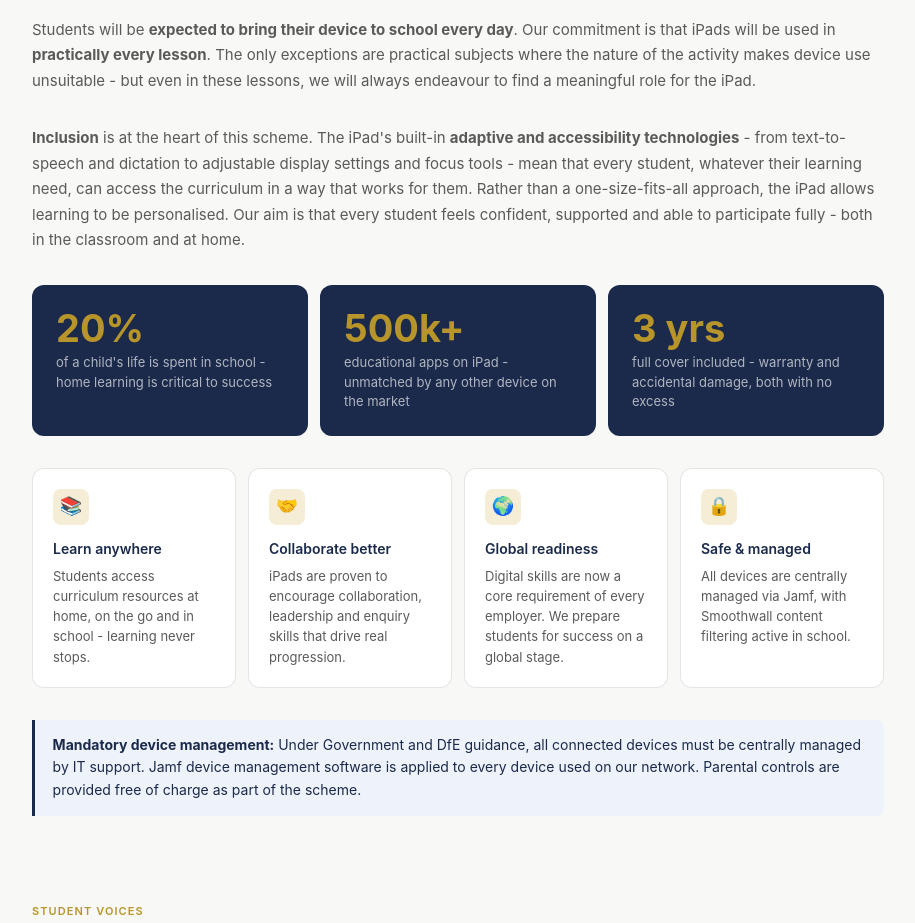
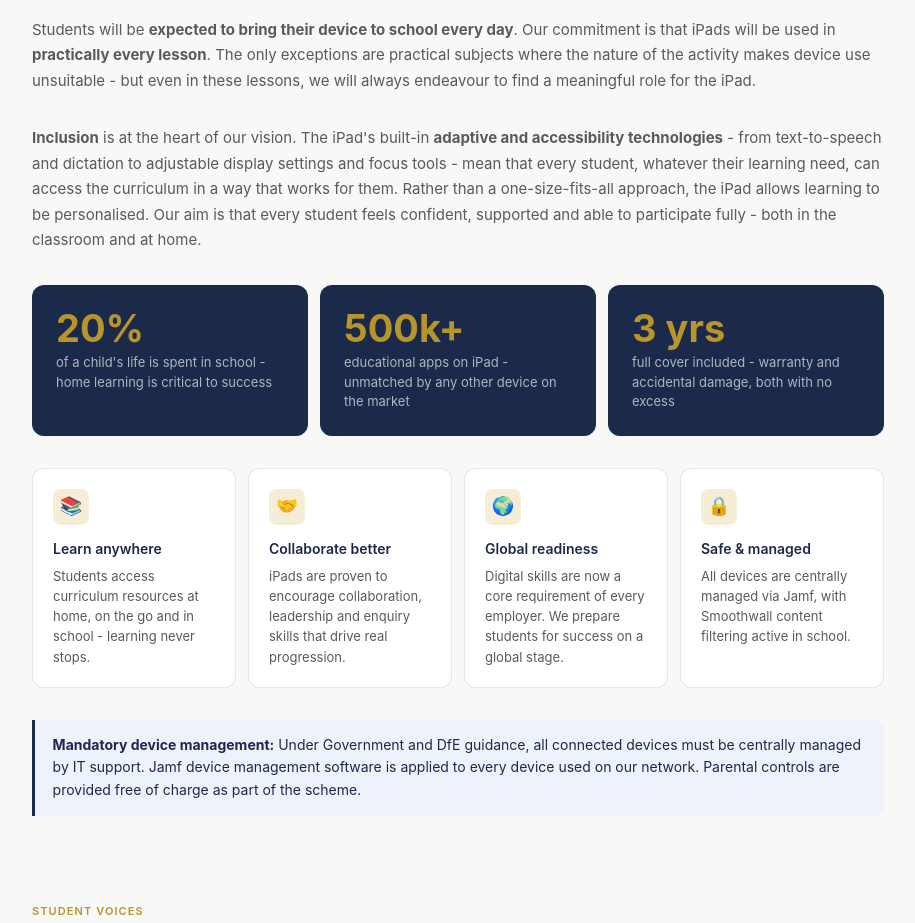
Before and after one commit to lukemulhall/kga, a plain HTML site: page Kings_Group_Academies_iPad_Scheme.html in a window 1280 px wide. Shown: the part 1180-2103 px from the top of the page, without its empty margins (182-1097 px from the left). Drawn offline with Linux system fonts and the light colour scheme.

Commit message:
Change 'heart of this scheme' to 'heart of our vision'

```diff
--- a/Kings_Group_Academies_iPad_Scheme.html
+++ b/Kings_Group_Academies_iPad_Scheme.html
@@ -673,7 +673,7 @@
       <p class="section-intro">For the past five years, we have asked parents and students whether they would like the school to run a device scheme. The response has been <strong>overwhelming</strong>. Students and parents have consistently told us they want devices to be a <strong>feature of most lessons</strong>, and the evidence backs this up: <strong>engagement increases</strong> and students genuinely enjoy learning with them.</p>
       <p class="section-intro" style="margin-top: 1rem;">Based on that feedback, we are now moving into a new <strong>1:1 phase</strong>. Devices will feature in most lessons, with all resources available through <strong>Google Classroom</strong>. We remain committed to <strong>blended learning</strong>, and this transition also supports our <strong>green agenda</strong> - reducing our reliance on printing and cutting unnecessary waste.</p>
       <p class="section-intro" style="margin-top: 1rem;">Students will be <strong>expected to bring their device to school every day</strong>. Our commitment is that iPads will be used in <strong>practically every lesson</strong>. The only exceptions are practical subjects where the nature of the activity makes device use unsuitable - but even in these lessons, we will always endeavour to find a meaningful role for the iPad.</p>
-      <p class="section-intro" style="margin-top: 1rem;"><strong>Inclusion</strong> is at the heart of this scheme. The iPad's built-in <strong>adaptive and accessibility technologies</strong> - from text-to-speech and dictation to adjustable display settings and focus tools - mean that every student, whatever their learning need, can access the curriculum in a way that works for them. Rather than a one-size-fits-all approach, the iPad allows learning to be personalised. Our aim is that every student feels confident, supported and able to participate fully - both in the classroom and at home.</p>
+      <p class="section-intro" style="margin-top: 1rem;"><strong>Inclusion</strong> is at the heart of our vision. The iPad's built-in <strong>adaptive and accessibility technologies</strong> - from text-to-speech and dictation to adjustable display settings and focus tools - mean that every student, whatever their learning need, can access the curriculum in a way that works for them. Rather than a one-size-fits-all approach, the iPad allows learning to be personalised. Our aim is that every student feels confident, supported and able to participate fully - both in the classroom and at home.</p>
 
       <div class="stats-grid">
         <div class="stat-card">
```
